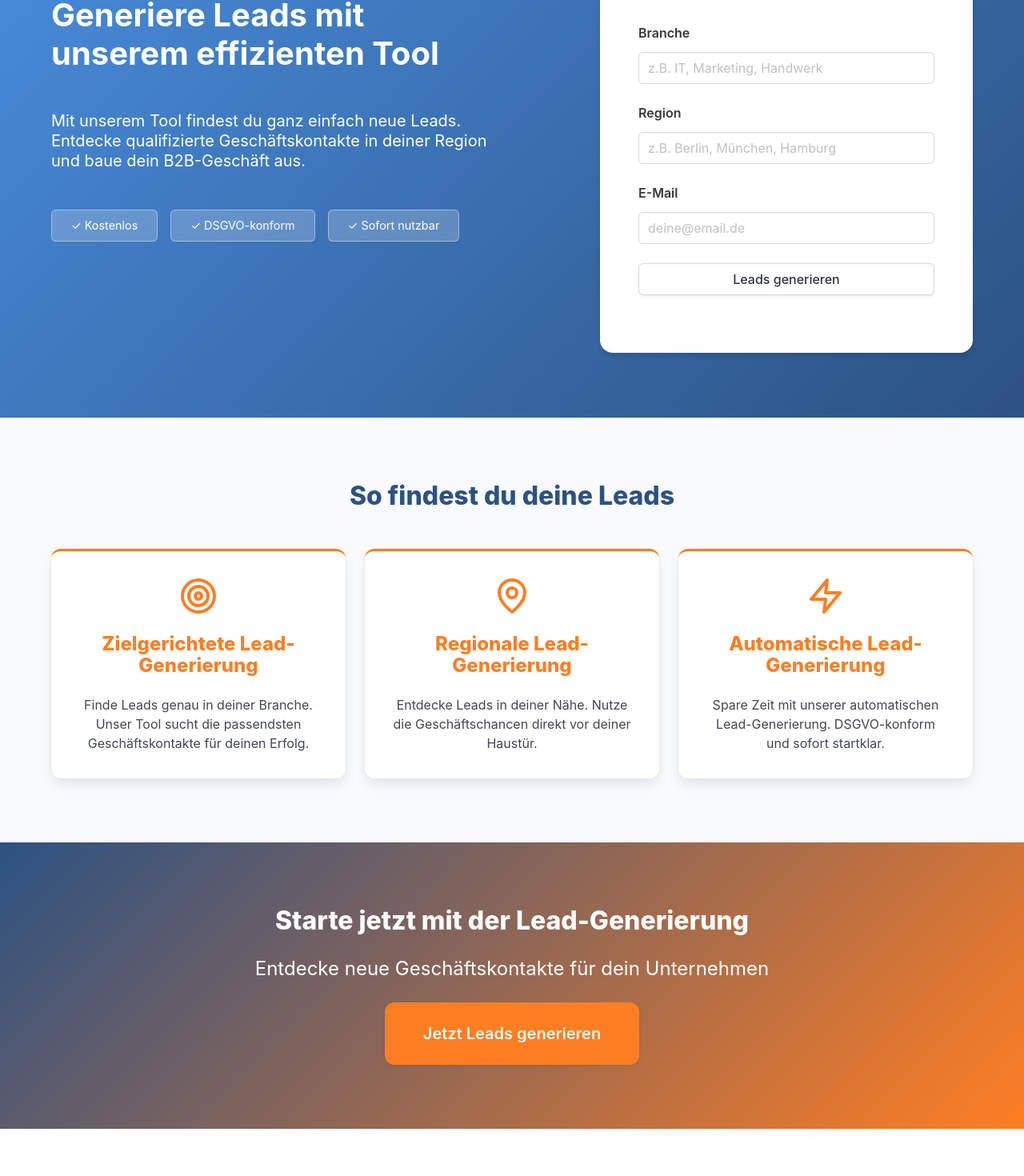
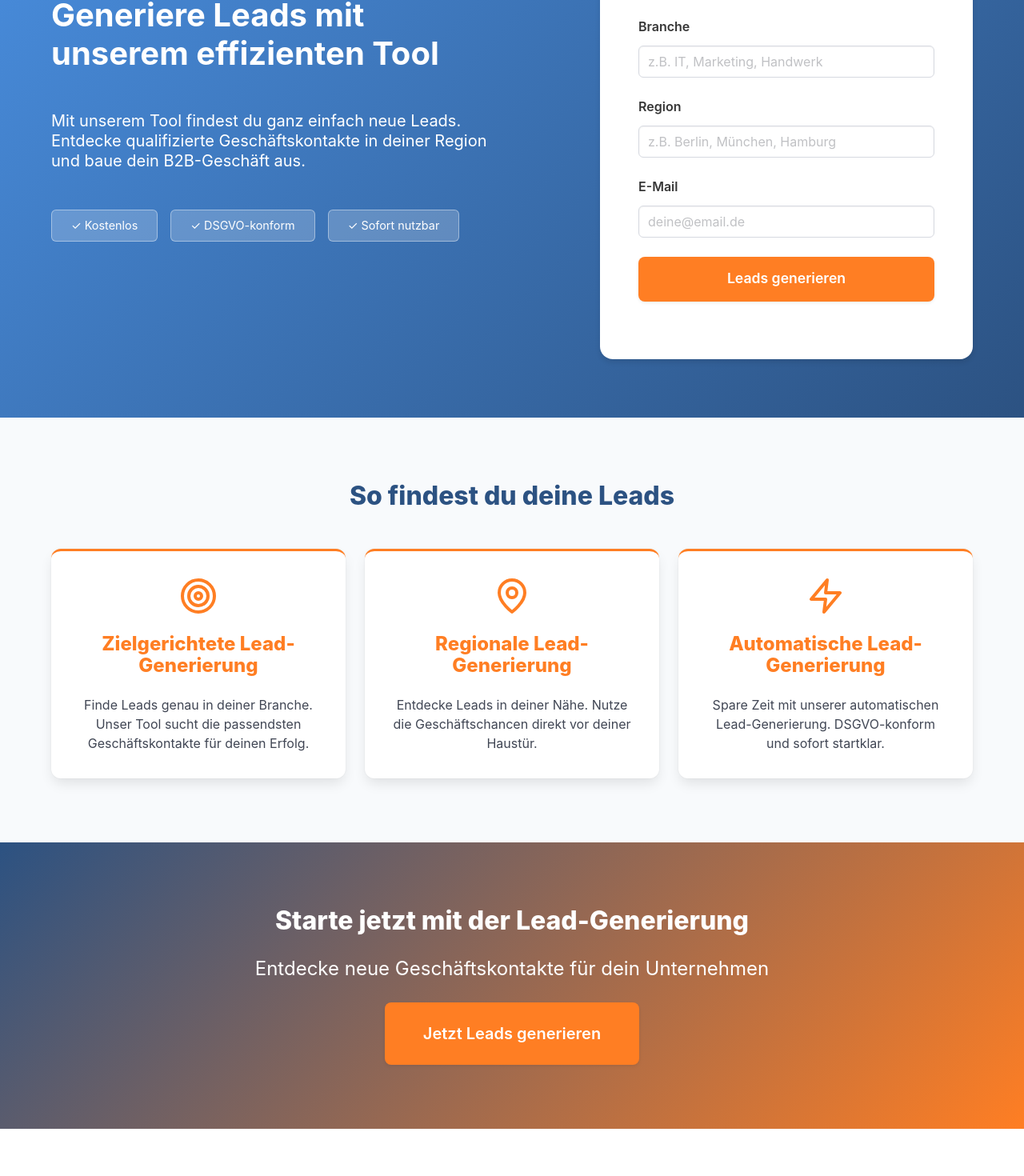
Before and after one commit to Caohung77/leadgenerator, a React (Vite) app: page / in a window 1280 px wide. Shown: the part 226-1696 px from the top of the page at 80% size. Built offline with nearby package versions, Linux system fonts and the light colour scheme.

Commit message:
Updated button styles to use #FF7E23 orange

```diff
--- a/src/App.tsx
+++ b/src/App.tsx
@@ -148,7 +148,7 @@ function App() {
 
                     <div className="field">
                       <button
-                        className={`button is-orange is-fullwidth ${isSubmitting ? 'is-loading' : ''}`}
+                        className={`button custom-button is-fullwidth ${isSubmitting ? 'is-loading' : ''}`}
                         type="submit"
                       >
                         Leads generieren
--- a/src/index.css
+++ b/src/index.css
@@ -198,22 +198,33 @@
 }
 
 .custom-button {
-  height: 3.5rem;
-  border-radius: 12px;
-  font-weight: 600;
-  font-size: 1.1rem;
-  transition: all 0.2s ease;
-  background-color: var(--primary-color) !important;
+  background-color: #FF7E23 !important;
   color: white !important;
   border: none !important;
+  font-weight: 600;
+  padding: 1.5rem 2rem;
+  height: 3.5rem;
+  border-radius: 8px;
+  font-size: 1.1rem;
+  transition: all 0.3s ease;
 }
 
 .custom-button:hover {
-  background-color: var(--primary-hover) !important;
+  background-color: #e66a12 !important;
+  transform: translateY(-2px);
 }
 
-.custom-button:active:not(:disabled) {
+.custom-button:active {
   transform: translateY(0);
+}
+
+.custom-button.is-loading {
+  opacity: 0.8;
+  pointer-events: none;
+}
+
+.custom-button.is-loading::after {
+  border-color: transparent transparent #fff #fff !important;
 }
 
 .help.has-text-white {
```
